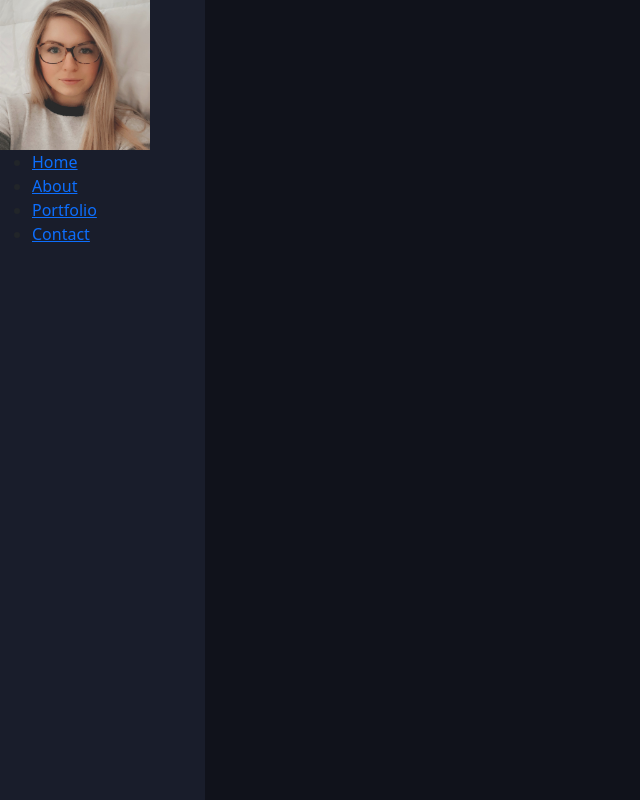
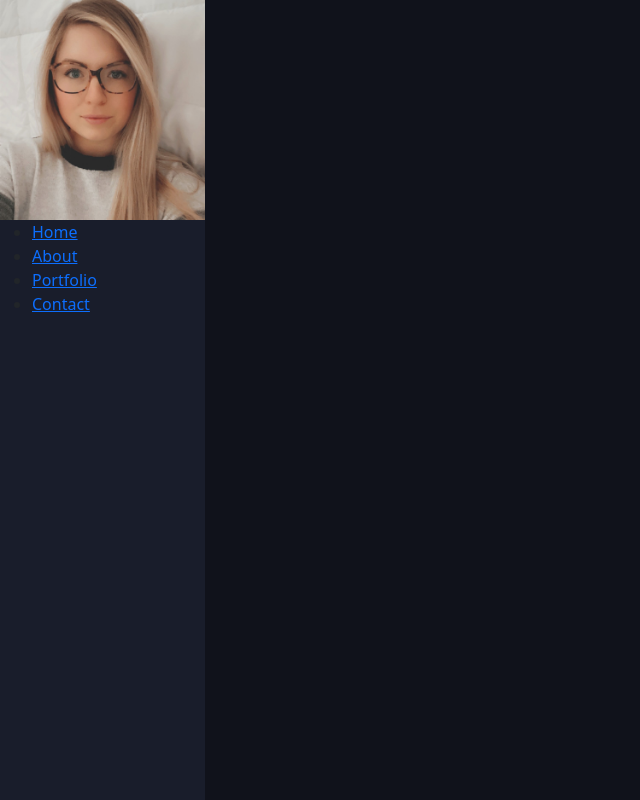
Before and after one commit to justpeachy8688/react-with-me, a React (Create React App) app: page / in a window 1280 px wide. Shown: the whole page, without its empty margins (0-640 px from the left). Built offline with nearby package versions, Linux system fonts and the light colour scheme.

Commit message:
fixed pic width in navbar

```diff
--- a/src/App.js
+++ b/src/App.js
@@ -3,7 +3,7 @@ import './App.css';
 import Home from "./pages/Home";
 import "./App.css";
 import "./layout.css"
-import NavBar from "./components/Navbar"
+import NavBar from "./components/Navbar/Navbar"
 
 function App() {
   return (
--- /dev/null
+++ b/src/components/Navbar/Navbar.css
@@ -0,0 +1,3 @@
+.profile img {
+    width: 100%;
+}
--- a/src/components/Navbar.js
+++ b/src/components/Navbar/Navbar.js
@@ -1,12 +1,13 @@
 import React from 'react'
 import { NavLink } from 'react-router-dom';
-import image1 from '../img/profilepic.jpg';
+import image1 from '../../img/profilepic.jpg';
+import "./Navbar.css"
 
 function Navbar() {
     return (
         <div className="NavBar">
             <div className="profile">
-                <img src={image1} width="150" height="150" />
+                <img src={image1} />
             </div>
             <nav className="nav">
                 <ul className="nav-items">
```
